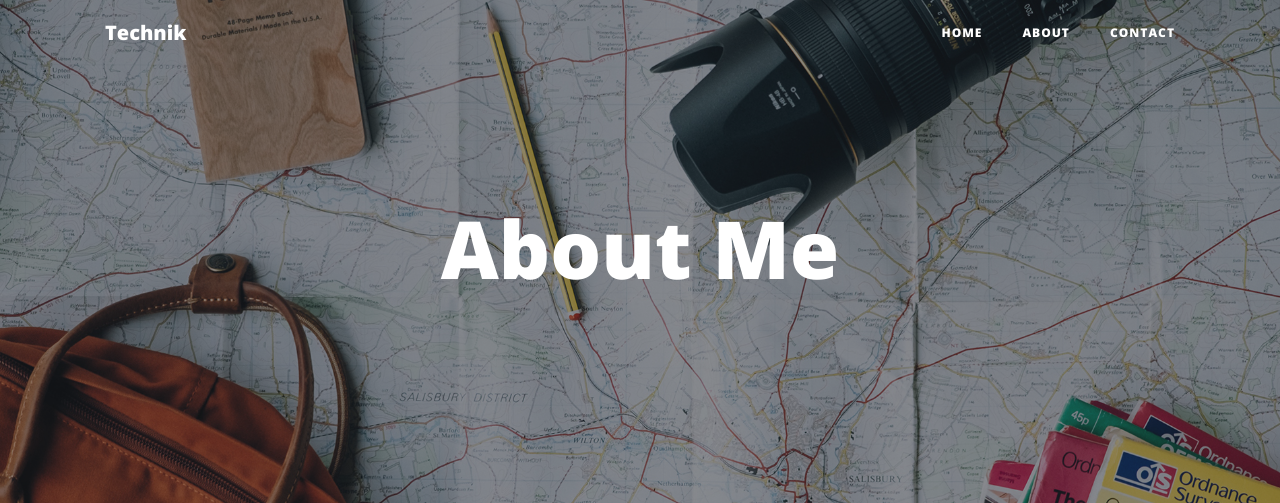
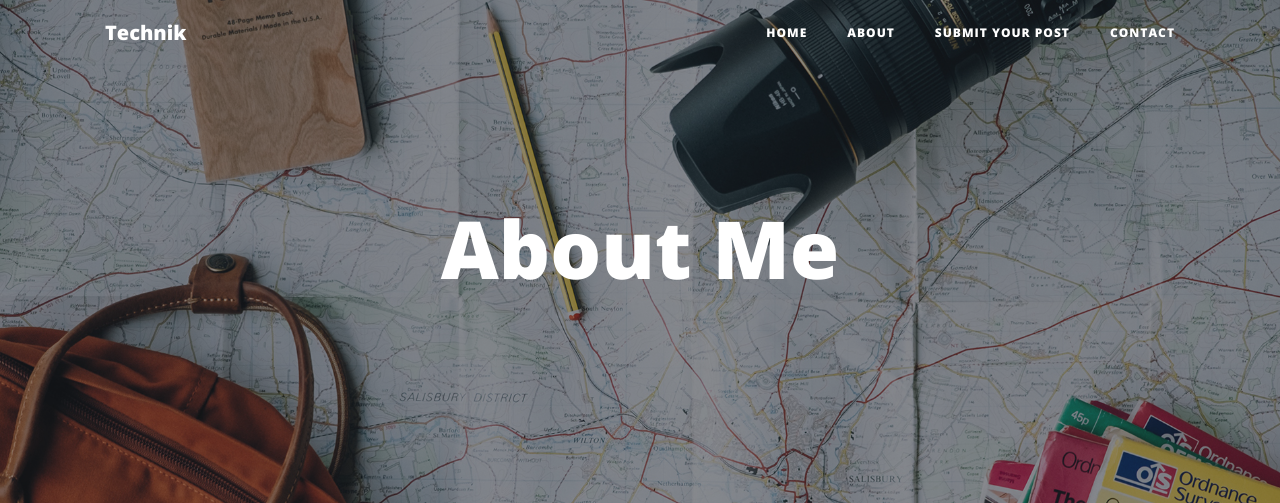
Before and after one commit to ashutoshkrris/Technik, a Flask app: page /about in a window 1280 px wide. Shown: the top 503 px of the page. Run offline with Flask 2, Linux system fonts and the light colour scheme; some libraries are stand-ins or nearby versions.

Commit message:
added submit your post option

```diff
--- a/templates/layout.html
+++ b/templates/layout.html
@@ -41,6 +41,9 @@
           </li>
           <li class="nav-item">
             <a class="nav-link" href="/about">About</a>
+          </li>
+          <li class="nav-item">
+            <a class="nav-link" href="https://forms.gle/U8KtAADzPne4gzUM6">Submit Your Post</a>
           </li>
           <li class="nav-item">
             <a class="nav-link" href="/contact">Contact</a>
```
